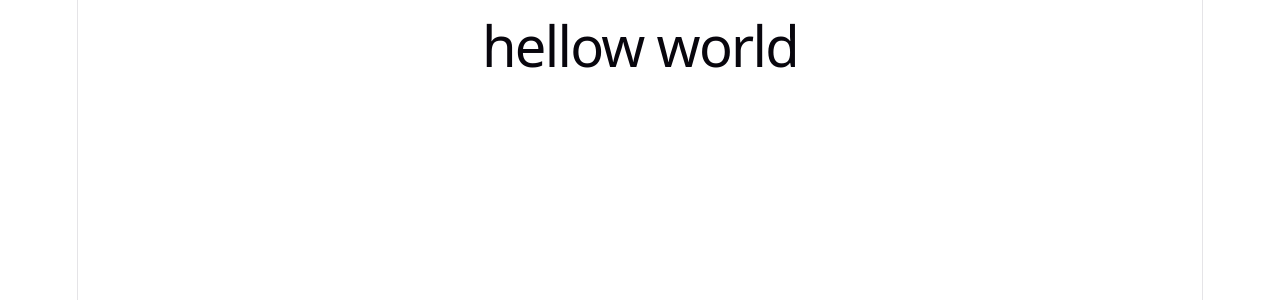
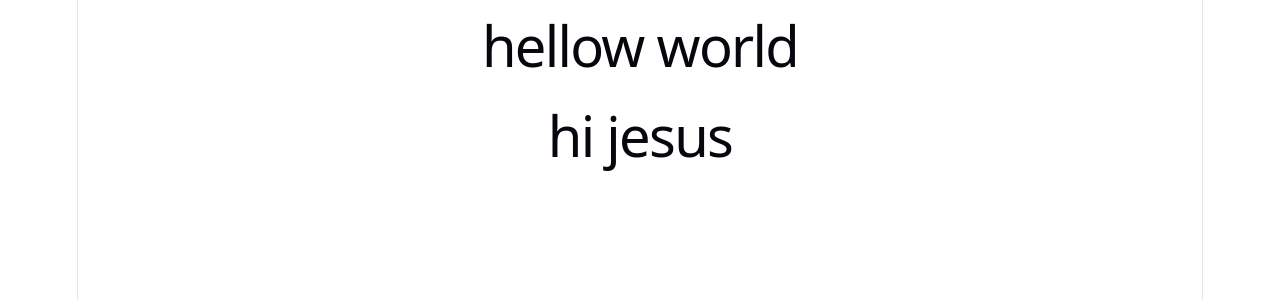
Before and after one commit to josephkhella2010/devops-train-two, a React (Vite) app in the folder frontend/train/: page / in a window 1280 px wide. Shown: the top 300 px of the page. Built offline with nearby package versions, Linux system fonts and the light colour scheme.

Commit message:
add another header

```diff
--- a/frontend/train/src/App.tsx
+++ b/frontend/train/src/App.tsx
@@ -2,6 +2,7 @@ function App() {
   return (
     <>
       <h1> hellow world</h1>
+      <h1> hi jesus</h1>
     </>
   );
 }
```
